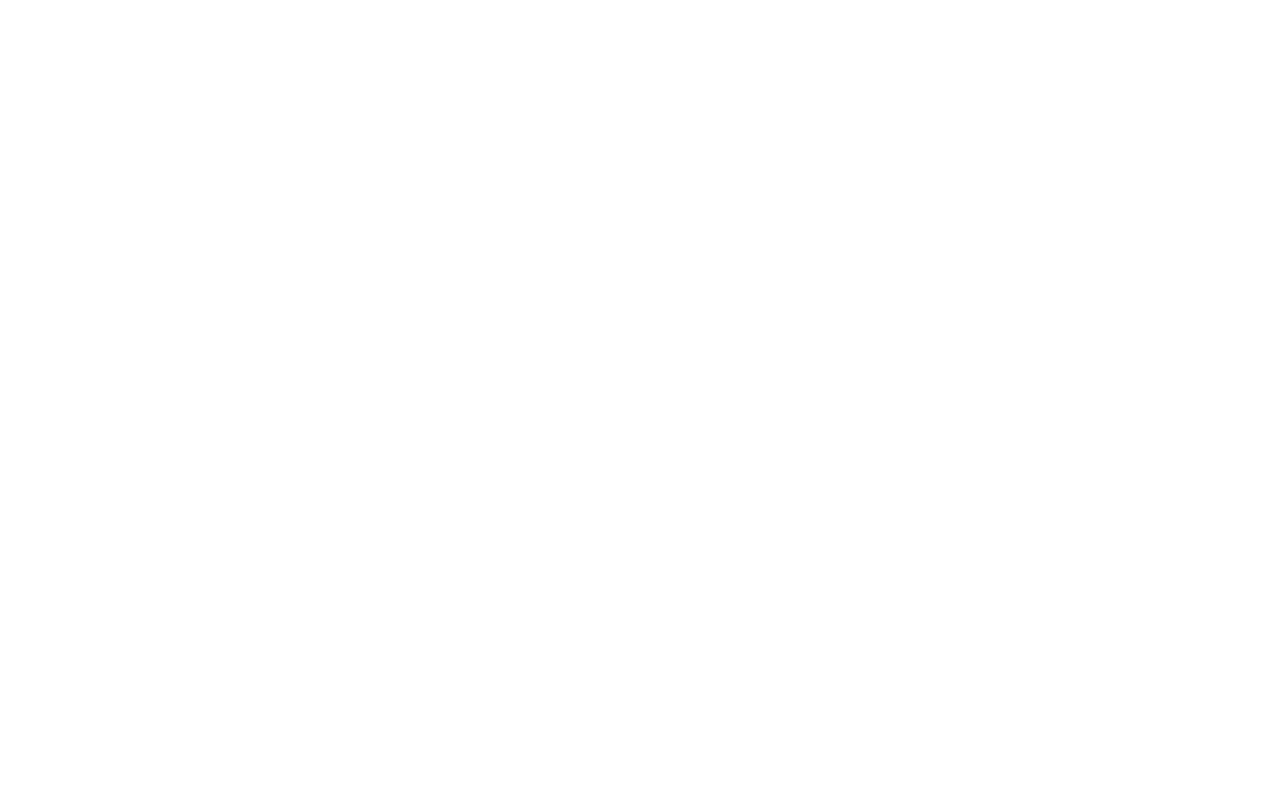
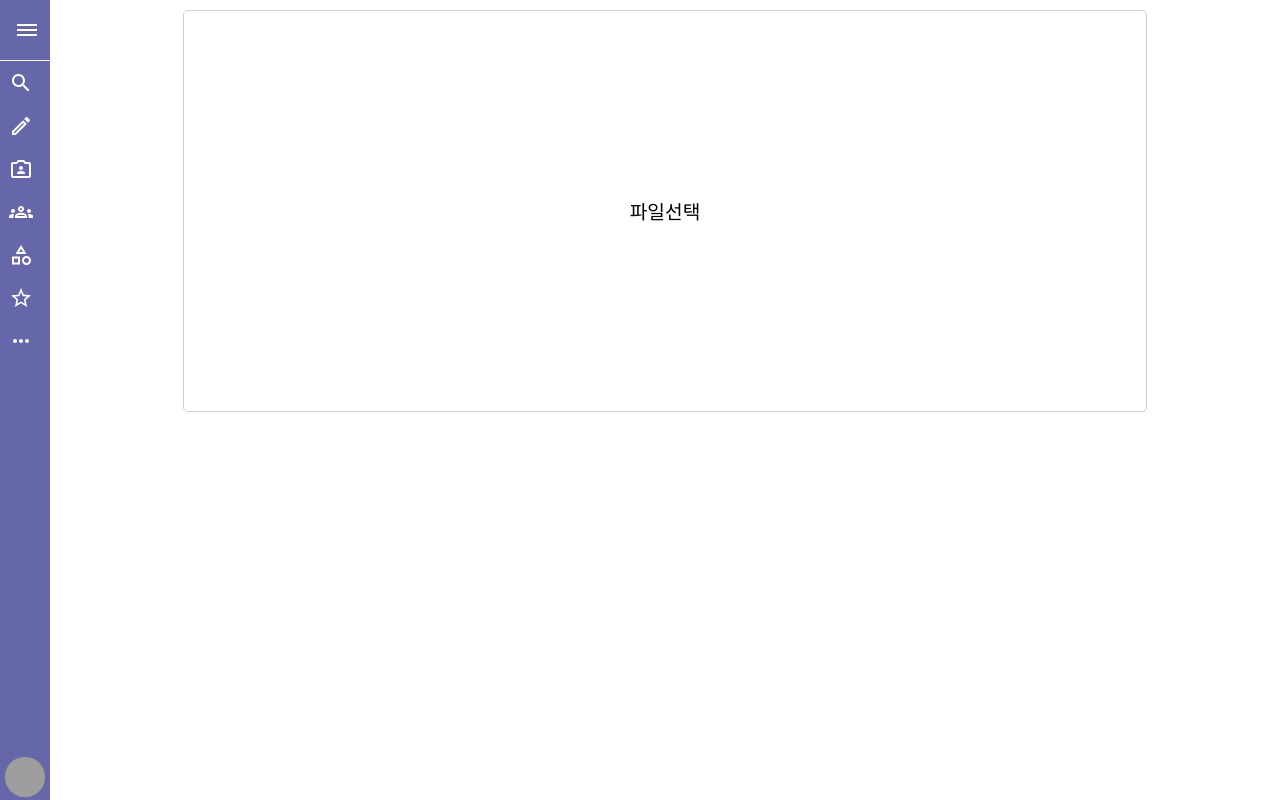
Before and after one commit to backkwondns/Haru3cut-front-server, a React (Create React App) app: page /newpost in a window 1280 px wide. Before the commit this address had no page. Built offline with nearby package versions, Linux system fonts and the light colour scheme; grey boxes are pictures that could not be loaded.

Commit message:
feat: 이미지 선택 / 미리보기 구현
organisms/imageSelector

```diff
--- a/src/interfaces/index.ts
+++ b/src/interfaces/index.ts
@@ -5,6 +5,7 @@
 import * as loginInterface from './login.interface';
 import * as layoutInterface from './layout.interface';
 import * as commonInterface from './common.interface';
+import * as diaryInterface from './diary.interface';
 
 export {
   atomsInterface,
@@ -13,5 +14,6 @@
   registerInterface,
   loginInterface,
   layoutInterface,
+  diaryInterface,
   commonInterface,
 };
--- /dev/null
+++ b/src/organisms/imageSelector.tsx
@@ -0,0 +1,45 @@
+import { organismsInterface } from 'interfaces';
+import React from 'react';
+import styled from 'styled-components';
+
+const ImageContainer = styled.div`
+  display: flex;
+  flex: 1;
+  justify-content: center;
+  align-items: center;
+  height: 50%;
+  border: 1px solid #80808060;
+  border-radius: 5px;
+  overflow: hidden;
+  margin: 10px;
+`;
+
+const Image = styled.input`
+  display: none;
+`;
+
+function ImageSelector(props: organismsInterface.imageSelectorInterface) {
+  const { preview, imageRef, text, onEvent } = props;
+  const { onFileUpload, onClickFile } = onEvent;
+
+  return (
+    <ImageContainer onClick={onClickFile}>
+      <Image
+        type="file"
+        accept="image/jpg,image/png,image/jpeg,image/gif"
+        id="image"
+        alt="사진 선택"
+        ref={imageRef}
+        onChange={onFileUpload}
+      />
+      {preview ? (
+        // eslint-disable-next-line jsx-a11y/click-events-have-key-events
+        <img src={preview} width="100%" height="100%" alt="preview" />
+      ) : (
+        <label htmlFor="image">{text}</label>
+      )}
+    </ImageContainer>
+  );
+}
+
+export default ImageSelector;
--- a/src/organisms/index.ts
+++ b/src/organisms/index.ts
@@ -1,5 +1,6 @@
+import ImageSelector from './imageSelector';
 import IconButton from './iconButton';
 import Avatar from './avatar';
 import SidebarItem from './sidebarItem';
 
-export { IconButton, Avatar, SidebarItem };
+export { IconButton, Avatar, SidebarItem, ImageSelector };
--- a/src/pages/index.ts
+++ b/src/pages/index.ts
@@ -3,6 +3,7 @@
 import Party from './party/party.container';
 import Friend from './friend/friend.container';
 import Diary from './diary/diary.container';
+import NewPost from './newPost/newPost.container';
 import Layout from './layout/layout';
 
-export { Login, Register, Party, Friend, Diary, Layout };
+export { Login, Register, Party, Friend, Diary, NewPost, Layout };
--- /dev/null
+++ b/src/pages/newPost/newPost.container.tsx
@@ -0,0 +1,37 @@
+import React, { useContext, useRef } from 'react';
+import { MobXProviderContext, observer } from 'mobx-react';
+import NewPost from './newPost';
+
+function NewPostContainer() {
+  const rootStore = useContext(MobXProviderContext);
+  const selectedImage = rootStore.diaryStore.getSelectedImage;
+
+  const imageRef = useRef<HTMLInputElement>(null);
+  const onFileUpload = async (event: React.ChangeEvent<HTMLInputElement>) => {
+    event.preventDefault();
+    if (event.currentTarget.files) {
+      const image = event.currentTarget.files[0];
+      const reader = new FileReader();
+      reader.readAsDataURL(image);
+      reader.onload = () => {
+        if (reader.result) {
+          const result = reader.result as string;
+          rootStore.diaryStore.setSelectedImage(image, result);
+        }
+      };
+    }
+  };
+  const onClickFile = () => {
+    if (imageRef.current) {
+      imageRef.current.click();
+    }
+  };
+
+  const onEvent = {
+    onFileUpload,
+    onClickFile,
+  };
+  return <NewPost preview={selectedImage.preview} imageRef={imageRef} onEvent={onEvent} />;
+}
+
+export default observer(NewPostContainer);
--- /dev/null
+++ b/src/pages/newPost/newPost.tsx
@@ -0,0 +1,10 @@
+import React, { useState } from 'react';
+import { ImageSelector } from 'organisms';
+import { diaryInterface } from 'interfaces';
+
+function NewPost(props: diaryInterface.newPostInterface) {
+  const { preview, imageRef, onEvent } = props;
+  return <ImageSelector preview={preview} imageRef={imageRef} onEvent={onEvent} text="파일선택" />;
+}
+
+export default NewPost;
--- a/src/router.tsx
+++ b/src/router.tsx
@@ -1,4 +1,4 @@
-import { Diary, Friend, Party, Register, Login, Layout } from 'pages';
+import { Diary, Friend, Party, Register, Login, Layout, NewPost } from 'pages';
 import React from 'react';
 import { BrowserRouter, Routes, Route } from 'react-router-dom';
 
@@ -12,6 +12,7 @@
           <Route path="diary" element={<Diary />} />
           <Route path="friend" element={<Friend />} />
           <Route path="party" element={<Party />} />
+          <Route path="newpost" element={<NewPost />} />
         </Route>
       </Routes>
     </BrowserRouter>
--- /dev/null
+++ b/src/stores/diary.store.ts
@@ -0,0 +1,21 @@
+import { makeAutoObservable } from 'mobx';
+import RootStore from './root.store';
+
+export default class DiaryStore {
+  rootStore: RootStore;
+
+  selectedImage = { imageFile: {}, preview: '' };
+
+  constructor(rootStore: RootStore) {
+    makeAutoObservable(this);
+    this.rootStore = rootStore;
+  }
+
+  get getSelectedImage() {
+    return this.selectedImage;
+  }
+
+  setSelectedImage(imageFile: object, preview: string) {
+    this.selectedImage = { imageFile, preview };
+  }
+}
--- a/src/stores/root.store.ts
+++ b/src/stores/root.store.ts
@@ -1,9 +1,13 @@
 import ThemeStore from './theme.store';
+import DiaryStore from './diary.store';
 
 export default class RootStore {
   themeStore: ThemeStore;
 
+  diaryStore: DiaryStore;
+
   constructor() {
     this.themeStore = new ThemeStore(this);
+    this.diaryStore = new DiaryStore(this);
   }
 }
```
Also changed, not shown: src/interfaces/diary.interface.ts (added, +8 -0 lines), src/interfaces/organisms.interface.ts (+11 -1 lines), .eslintrc.json.
